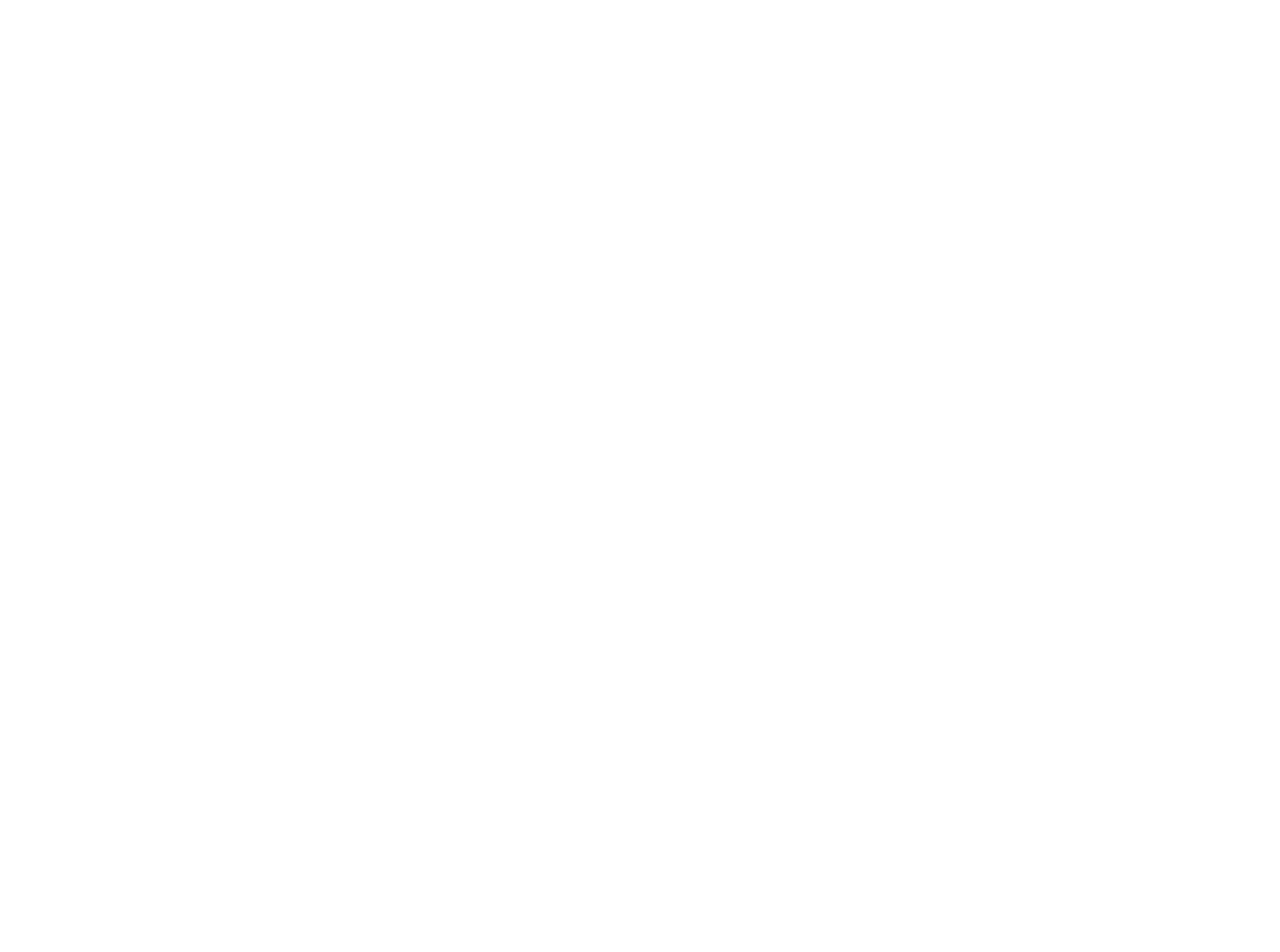
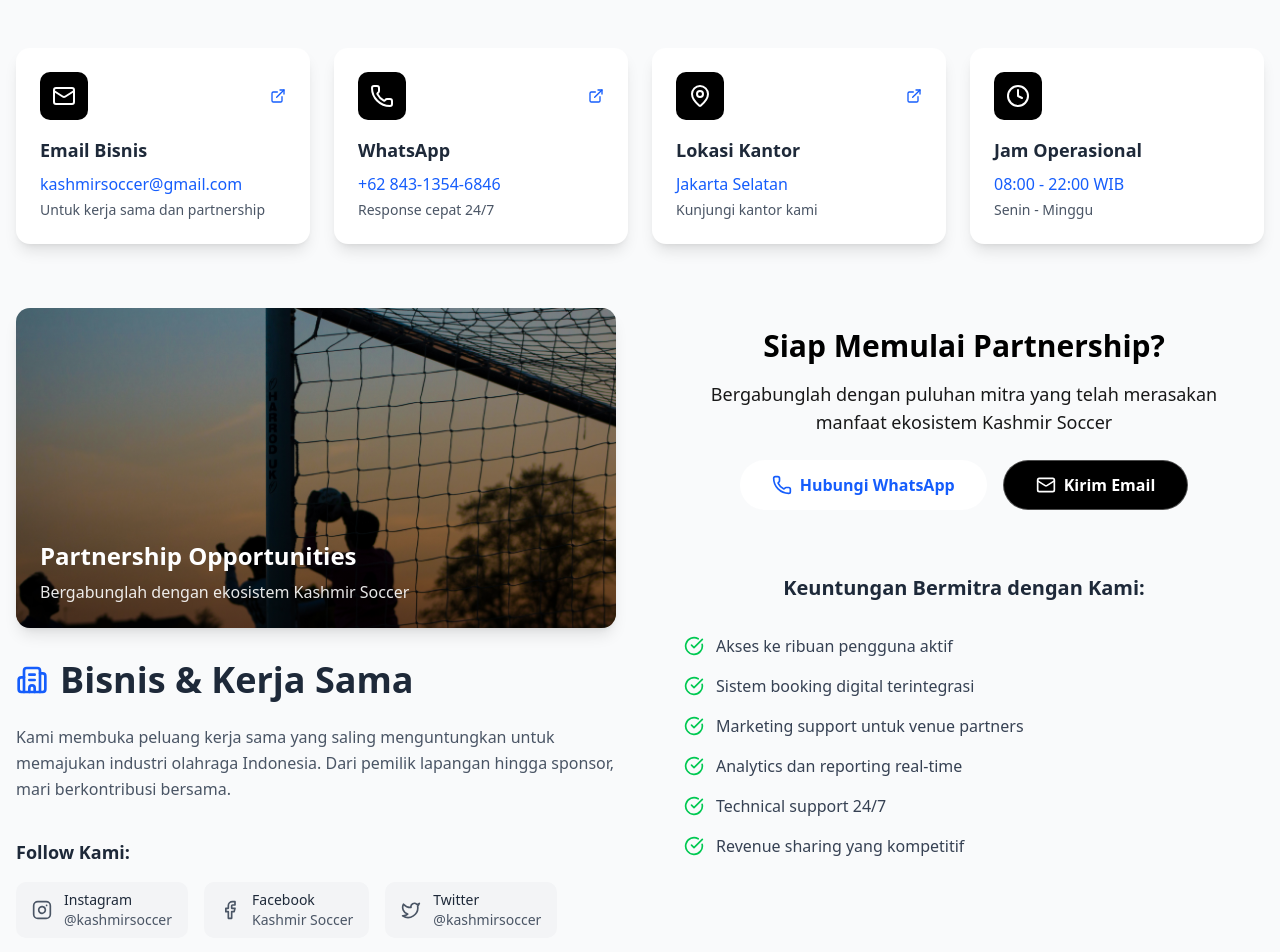
Before and after one commit to Adibayuluthfiansyah/BookingApp-FrontEnd, a Next.js app: page /contact in a window 1280 px wide. Shown: the part 400-1352 px from the top of the page. Before the commit the page ends 800 px from the top, so only its background shows below. Built offline with nearby package versions, Linux system fonts and the light colour scheme.

Commit message:
fix kontak page

```diff
--- a/src/app/contact/page.tsx
+++ b/src/app/contact/page.tsx
@@ -1,8 +1,207 @@
+'use client'
+
 import React from 'react'
+import Image from 'next/image'
+import { Mail, Phone, MapPin, Clock, Building2,CheckCircle,ExternalLink,Instagram,Facebook,Twitter
+} from 'lucide-react'
+import Footer from '../utilities/footer/page'
 
 const ContactPage = () => {
+
+  const contactInfo = [
+    {
+      icon: Mail,
+      title: 'Email Bisnis',
+      value: 'kashmirsoccer@gmail.com',
+      description: 'Untuk kerja sama dan partnership',
+      action: 'mailto:kashmirsoccer@gmail.com'
+    },
+    {
+      icon: Phone,
+      title: 'WhatsApp',
+      value: '+62 843-1354-6846',
+      description: 'Response cepat 24/7',
+      action: 'https://wa.me/6284313546846'
+    },
+    {
+      icon: MapPin,
+      title: 'Lokasi Kantor',
+      value: 'Jakarta Selatan',
+      description: 'Kunjungi kantor kami',
+      action: '#'
+    },
+    {
+      icon: Clock,
+      title: 'Jam Operasional',
+      value: '08:00 - 22:00 WIB',
+      description: 'Senin - Minggu',
+      action: null
+    }
+  ]
+
+
+  const socialLinks = [
+    { icon: Instagram, name: 'Instagram', url: '#', handle: '@kashmirsoccer' },
+    { icon: Facebook, name: 'Facebook', url: '#', handle: 'Kashmir Soccer' },
+    { icon: Twitter, name: 'Twitter', url: '#', handle: '@kashmirsoccer' }
+  ]
+
   return (
-    <div>ContactPage</div>
+    <div className="min-h-screen bg-gray-50">
+      <div className="relative h-80 md:h-96 overflow-hidden">
+        <div className="absolute inset-0">
+          <Image
+            src="/kontakpage.jpg"
+            width={1920}
+            height={1080}
+            alt="Contact image"
+            className="object-cover w-full h-full"
+          />
+        </div>
+        <div className="absolute inset-0 bg-black/50"></div>
+        <div className="relative z-10 flex items-center justify-center h-full text-center text-white px-4">
+          <div>
+            <h1 className="text-4xl md:text-6xl font-bold mb-4">Hubungi Kami</h1>
+            <p className="text-lg md:text-xl max-w-2xl mx-auto">
+              Mari berkolaborasi untuk mengembangkan ekosistem olahraga Indonesia
+            </p>
+          </div>
+        </div>
+      </div>
+
+
+      <div className="max-w-7xl mx-auto py-16 px-4">
+        {/* Contact Info Cards */}
+        <div className="grid md:grid-cols-2 lg:grid-cols-4 gap-6 mb-16">
+          {contactInfo.map((info, index) => {
+            const Icon = info.icon
+            return (
+              <div key={index} className="bg-white rounded-xl p-6 shadow-lg hover:shadow-xl transition-shadow">
+                <div className="flex items-center justify-between mb-4">
+                  <div className="w-12 h-12 bg-black rounded-lg flex items-center justify-center">
+                    <Icon className="w-6 h-6 text-white" />
+                  </div>
+                  {info.action && (
+                    <a
+                      href={info.action}
+                      className="text-blue-600 hover:text-blue-700"
+                      target={info.action.startsWith('http') ? '_blank' : '_self'}
+                    >
+                      <ExternalLink className="w-4 h-4" />
+                    </a>
+                  )}
+                </div>
+                <h3 className="text-lg font-semibold text-gray-800 mb-2">{info.title}</h3>
+                <p className="text-blue-600 font-medium mb-1">{info.value}</p>
+                <p className="text-gray-600 text-sm">{info.description}</p>
+              </div>
+            )
+          })}
+        </div>
+
+        <div className="grid lg:grid-cols-2 gap-12">
+          {/* Business Partnership Section */}
+          <div className="space-y-8">
+            <div className="relative">
+              <Image
+                src="/about.jpg"
+                width={650}
+                height={400}
+                alt="Business partnership"
+                className="rounded-xl shadow-lg w-full h-80 object-cover"
+              />
+              <div className="absolute inset-0 bg-gradient-to-t from-black/50 to-transparent rounded-xl"></div>
+              <div className="absolute bottom-6 left-6 text-white">
+                <h3 className="text-2xl font-bold mb-2">Partnership Opportunities</h3>
+                <p className="text-white/90">Bergabunglah dengan ekosistem Kashmir Soccer</p>
+              </div>
+            </div>
+
+            <div className="space-y-6">
+              <div>
+                <h2 className="text-3xl md:text-4xl font-bold text-gray-800 mb-6 flex items-center gap-3">
+                  <Building2 className="w-8 h-8 text-blue-600" />
+                  Bisnis & Kerja Sama
+                </h2>
+                <p className="text-gray-600 leading-relaxed mb-6">
+                  Kami membuka peluang kerja sama yang saling menguntungkan untuk memajukan industri
+                  olahraga Indonesia. Dari pemilik lapangan hingga sponsor, mari berkontribusi bersama.
+                </p>
+              </div>
+               {/* Social Media */}
+              <div className="pt-3">
+                <h4 className="text-lg font-semibold text-gray-800 mb-4">Follow Kami:</h4>
+                <div className="flex gap-4">
+                  {socialLinks.map((social, index) => {
+                    const Icon = social.icon
+                    return (
+                      <a
+                        key={index}
+                        href={social.url}
+                        className="flex items-center gap-3 bg-gray-100 hover:bg-gray-200 px-4 py-2 rounded-lg transition-colors"
+                      >
+                        <Icon className="w-5 h-5 text-gray-600" />
+                        <div className="text-sm">
+                          <div className="font-medium text-gray-800">{social.name}</div>
+                          <div className="text-gray-600">{social.handle}</div>
+                        </div>
+                      </a>
+                    )
+                  })}
+                </div>
+              </div>
+            </div>
+          </div>
+
+        {/* Call to Action */}
+        <div className="rounded-2xl p-5 text-center text-black">
+          <h3 className="text-2xl md:text-3xl font-bold mb-4">
+            Siap Memulai Partnership?
+          </h3>
+          <p className="text-lg opacity-90 mb-6 max-w-2xl mx-auto">
+            Bergabunglah dengan puluhan mitra yang telah merasakan manfaat ekosistem Kashmir Soccer
+          </p>
+          <div className="flex flex-wrap justify-center gap-4">
+            <a
+              href="https://wa.me/6284313546846"
+              className="bg-white text-blue-600 hover:bg-gray-100 px-8 py-3 rounded-full font-semibold transition-colors inline-flex items-center gap-2"
+            >
+              <Phone className="w-5 h-5" />
+              Hubungi WhatsApp
+            </a>
+            <a
+              href="mailto:kashmirsoccer@gmail.com"
+              className="bg-black backdrop-blur-sm hover:bg-black/50 px-8 py-3 rounded-full font-semibold  text-white transition-colors border border-white/30 inline-flex items-center gap-2"
+            >
+              <Mail className="w-5 h-5" />
+              Kirim Email
+            </a>
+          </div>
+
+
+            {/* Partnership Benefits */}
+              <div className="grid gap-4 mt-16">
+                <h4 className="text-xl font-semibold text-gray-800 mb-4">Keuntungan Bermitra dengan Kami:</h4>
+                {[
+                  'Akses ke ribuan pengguna aktif',
+                  'Sistem booking digital terintegrasi',
+                  'Marketing support untuk venue partners',
+                  'Analytics dan reporting real-time',
+                  'Technical support 24/7',
+                  'Revenue sharing yang kompetitif'
+                ].map((benefit, index) => (
+                  <div key={index} className="flex items-center gap-3">
+                    <CheckCircle className="w-5 h-5 text-green-500 flex-shrink-0" />
+                    <span className="text-gray-700">{benefit}</span>
+                  </div>
+                ))}
+              </div>
+
+        </div>
+      </div>
+      </div>
+      <Footer/>
+    </div>
   )
 }
 
--- a/src/app/utilities/navbar/page.tsx
+++ b/src/app/utilities/navbar/page.tsx
@@ -9,7 +9,7 @@
   { label: 'Beranda', href: '/' },
   { label: 'Tentang Kami', href: '/about' },
   { label: 'Lapangan', href: '/venues' },
-  { label: 'Kontak', href: '/kontak' },
+  { label: 'Kontak', href: '/contact' },
 ]
 
 const Navbar: React.FC = () => {
```
Also changed, not shown: public/kontakpage.jpg (added).
